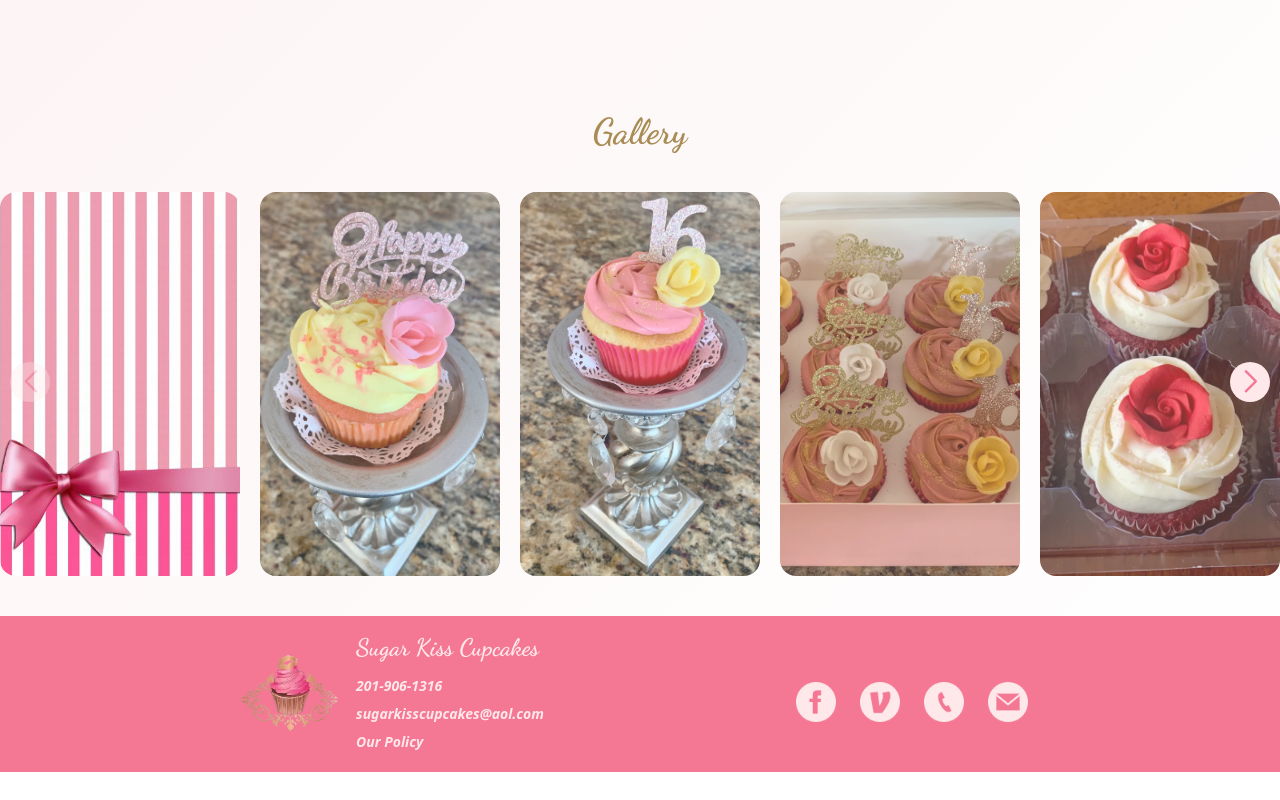
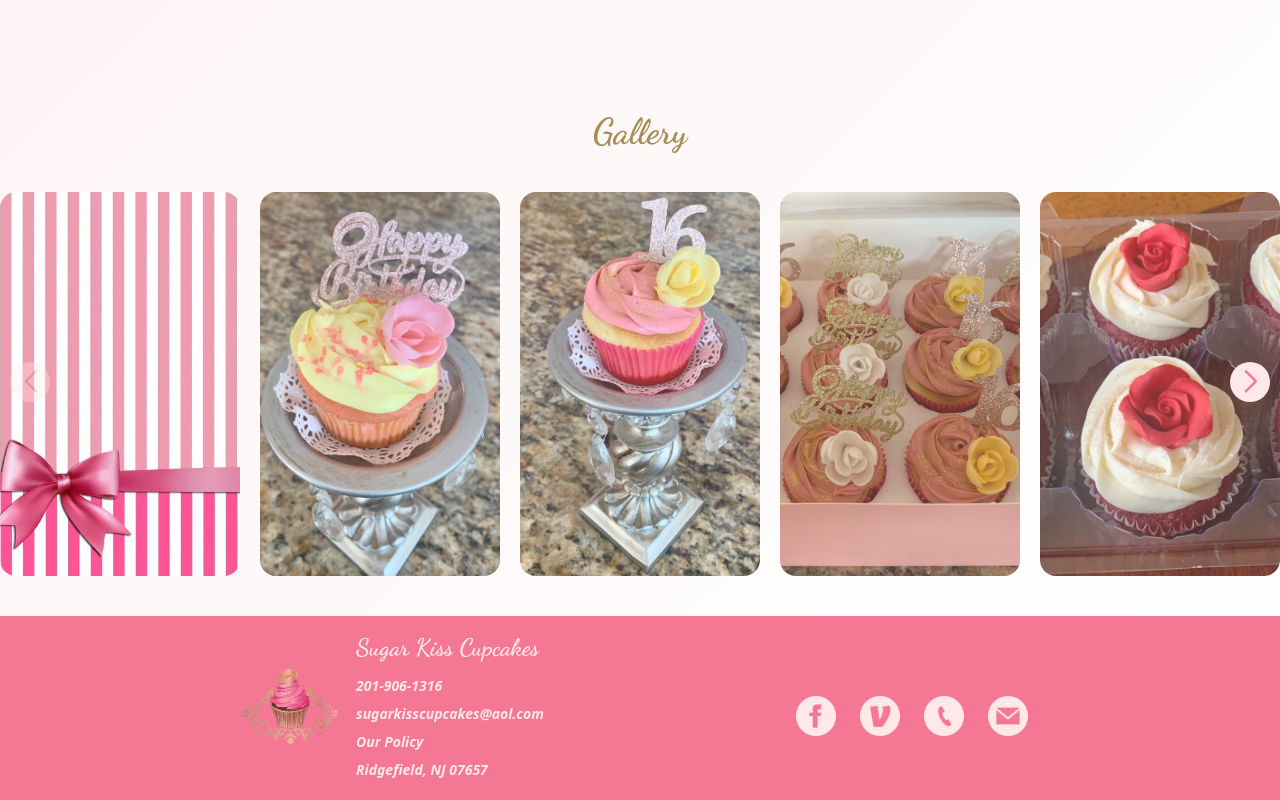
Before and after one commit to darideveloper/sugar-kiss-cupcakes, a Next.js app: page / in a window 1280 px wide. Shown: the part 4242-5042 px from the top of the page. Before the commit the page ends 5014 px from the top, so only its background shows below. Built offline with nearby package versions, Linux system fonts and the light colour scheme.

Commit message:
style (footer): add small address

```diff
--- a/sections/footer.jsx
+++ b/sections/footer.jsx
@@ -45,6 +45,11 @@ export default function Footer() {
       "link": "/policy",
       "is_external": false
     },
+    {
+      "text": "Ridgefield, NJ 07657",
+      "link": "#",
+      "is_external": false
+    }
   ]
 
   return (
```
